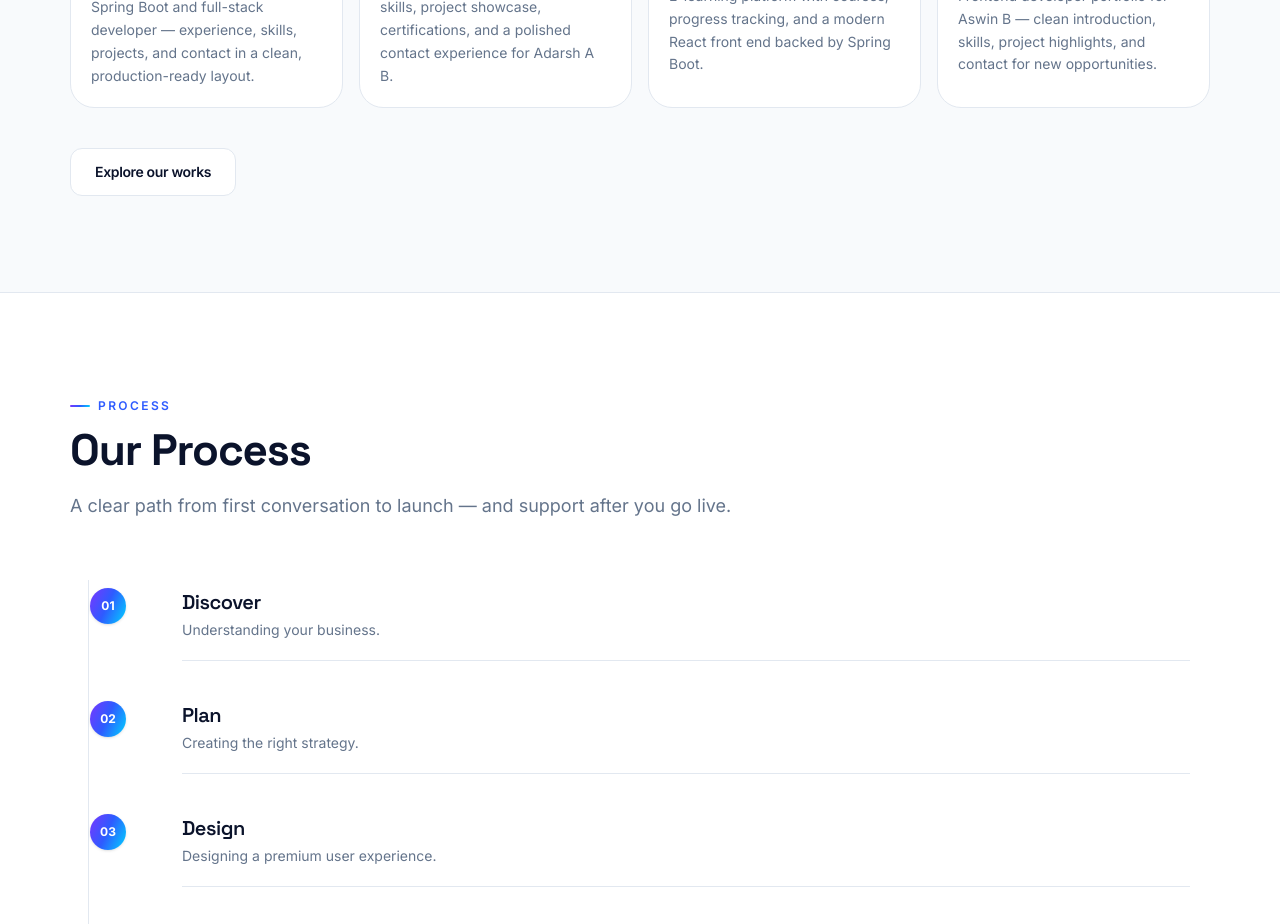
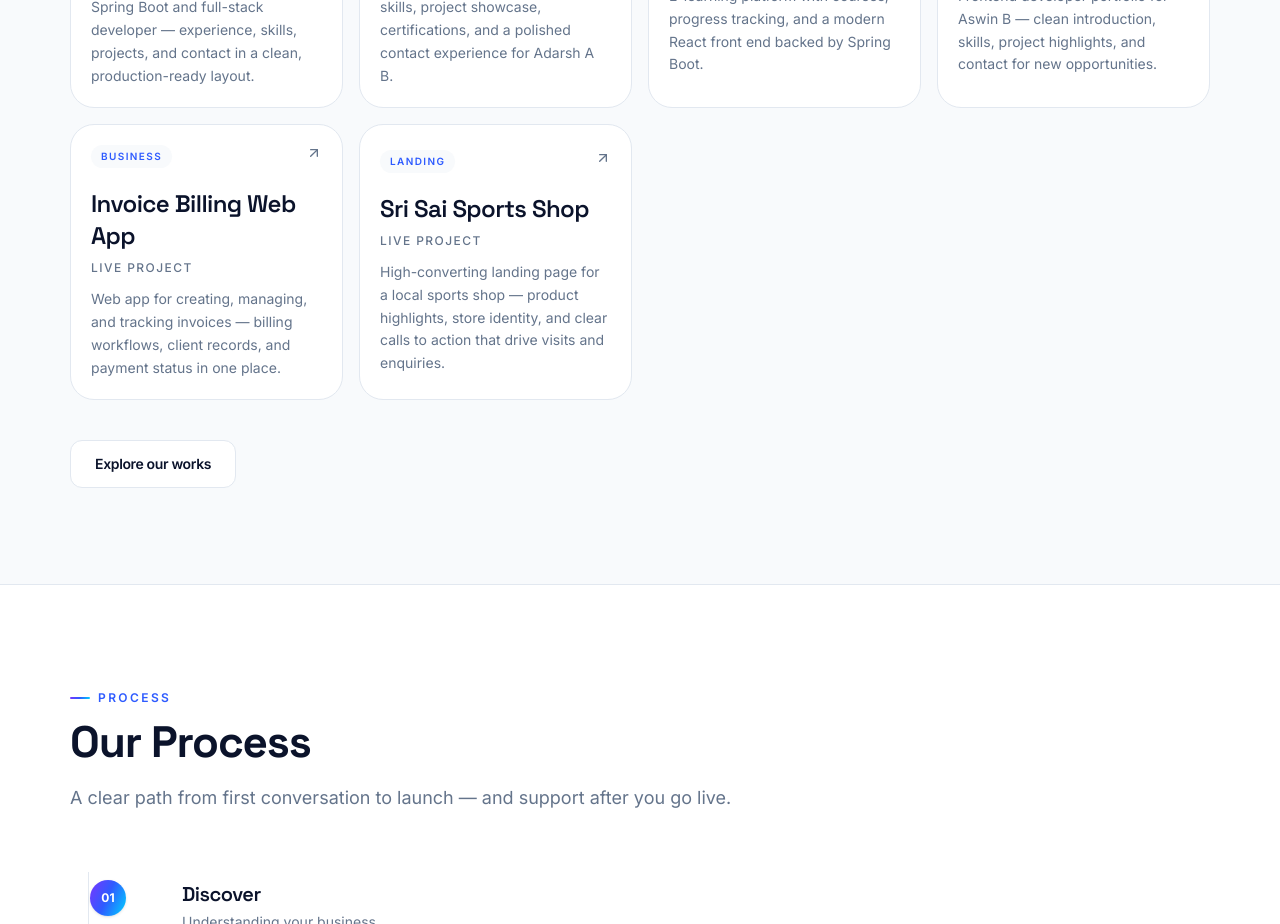
Before and after one commit to dhina-007/LaunchWeb, a React (Vite) app: page / in a window 1280 px wide. Shown: the part 4420-5344 px from the top of the page. Built offline with nearby package versions, Linux system fonts and the light colour scheme.

Commit message:
Update content.js

```diff
--- a/src/data/content.js
+++ b/src/data/content.js
@@ -155,6 +155,9 @@ export const works = [
       'Personal portfolio for a Java Spring Boot and full-stack developer — experience, skills, projects, and contact in a clean, production-ready layout.',
     focus: ['React', 'Responsive UI', 'SEO', 'Portfolio UX'],
     url: 'https://dhinagarportfolio.onrender.com/',
+    image:
+      'https://images.unsplash.com/photo-1498050108023-c5249f4df085?auto=format&fit=crop&w=1200&q=80',
+    imageAlt: 'Developer workspace with laptop and code on screen',
   },
   {
     id: 'adarsh-portfolio',
@@ -165,6 +168,9 @@ export const works = [
       'Full-stack developer portfolio with skills, project showcase, certifications, and a polished contact experience for Adarsh A B.',
     focus: ['UI/UX', 'React', 'Brand storytelling', 'Responsive design'],
     url: 'https://adarshportfolio-qdxx.onrender.com/',
+    image:
+      'https://images.unsplash.com/photo-1559028012-481c04fa702d?auto=format&fit=crop&w=1200&q=80',
+    imageAlt: 'Designer reviewing a portfolio layout on a laptop',
   },
   {
     id: 'skill-bridge',
@@ -175,6 +181,9 @@ export const works = [
       'E-learning platform with courses, progress tracking, and a modern React front end backed by Spring Boot.',
     focus: ['Spring Boot', 'React', 'LMS', 'Dashboard UI'],
     url: 'https://skill-bridge-s6zv.onrender.com/',
+    image:
+      'https://images.unsplash.com/photo-1501504905252-473c47e087f8?auto=format&fit=crop&w=1200&q=80',
+    imageAlt: 'Online learning setup with laptop and notebooks',
   },
   {
     id: 'aswin-portfolio',
@@ -185,6 +194,35 @@ export const works = [
       'Frontend developer portfolio for Aswin B — clean introduction, skills, project highlights, and contact for new opportunities.',
     focus: ['Frontend', 'UI design', 'Responsive layout', 'Personal branding'],
     url: 'https://regal-sunshine-dfda35.netlify.app/',
+    image:
+      'https://images.unsplash.com/photo-1561070791-2526d30994b5?auto=format&fit=crop&w=1200&q=80',
+    imageAlt: 'UI UX design wireframes and color swatches',
+  },
+  {
+    id: 'invoice-billing',
+    name: 'Invoice Billing Web App',
+    category: 'Business',
+    type: 'Live Project',
+    summary:
+      'Web app for creating, managing, and tracking invoices — billing workflows, client records, and payment status in one place.',
+    focus: ['React', 'Invoicing', 'Billing', 'Dashboard UI', 'Spring Boot'],
+    url: '',
+    image:
+      'https://images.unsplash.com/photo-1554224155-6726b3ff858f?auto=format&fit=crop&w=1200&q=80',
+    imageAlt: 'Invoice documents and billing paperwork on a desk',
+  },
+  {
+    id: 'sri-sai-sports-shop',
+    name: 'Sri Sai Sports Shop',
+    category: 'Landing',
+    type: 'Live Project',
+    summary:
+      'High-converting landing page for a local sports shop — product highlights, store identity, and clear calls to action that drive visits and enquiries.',
+    focus: ['Landing page', 'React', 'Sports retail', 'Responsive UI', 'Lead conversion'],
+    url: 'https://sri-sai-sports.onrender.com/',
+    image:
+      'https://images.unsplash.com/photo-1574629810360-7efbbe195018?auto=format&fit=crop&w=1200&q=80',
+    imageAlt: 'Sports gear and soccer ball on an athletic field',
   },
 ]
 
```
